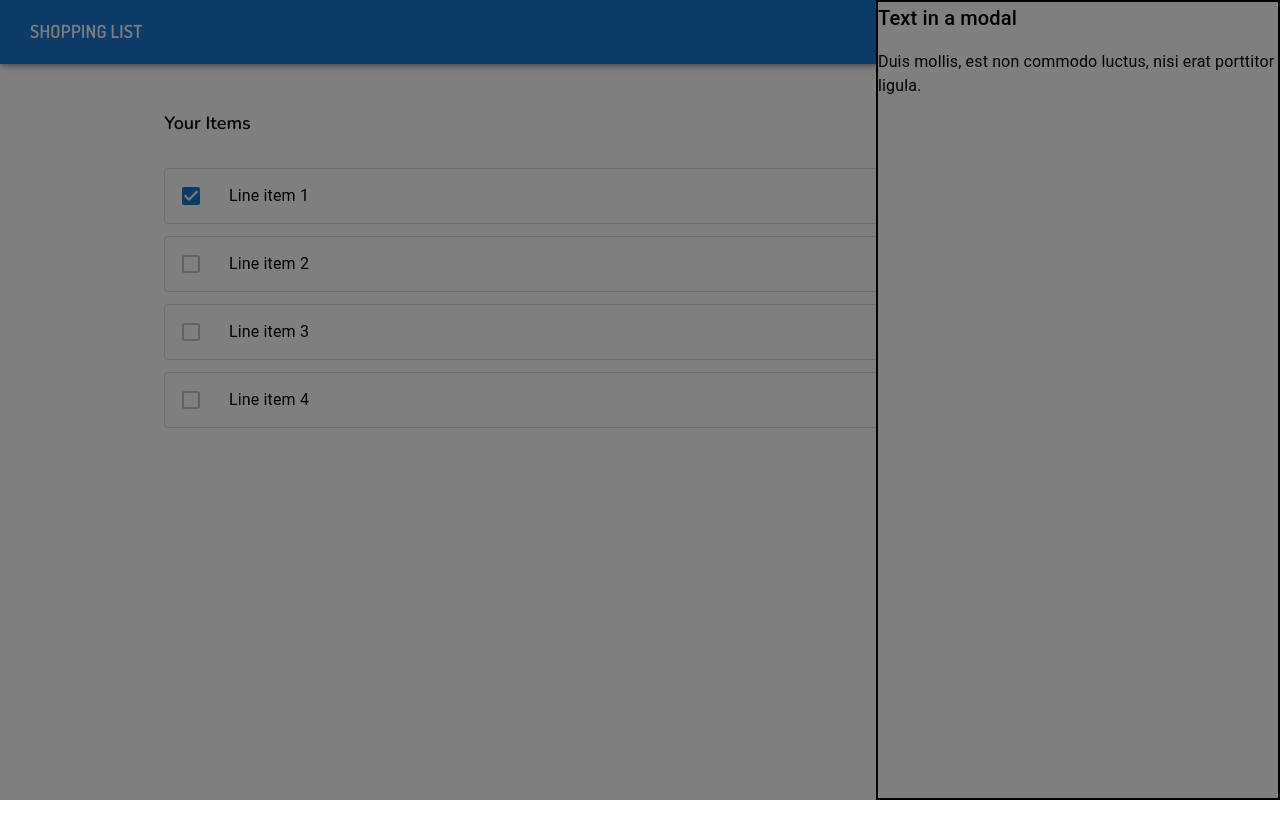
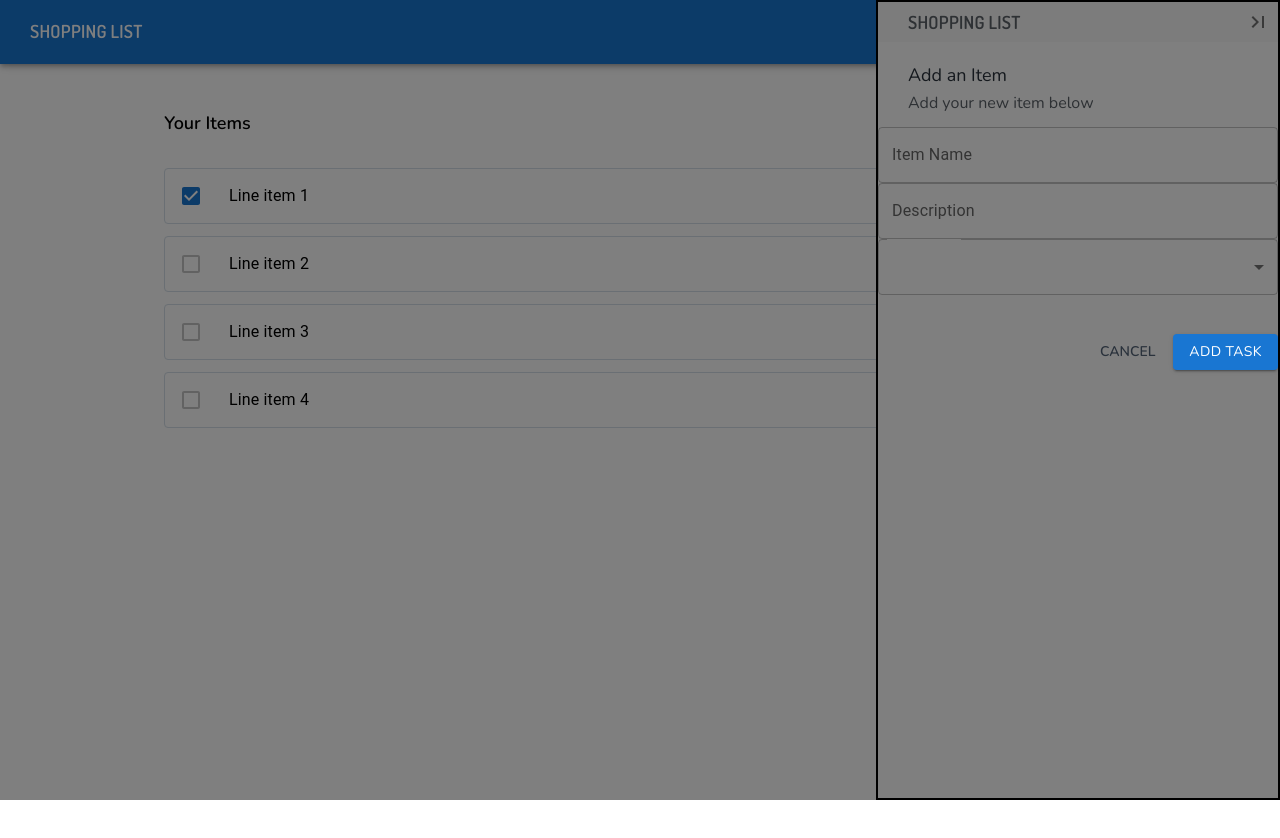
Before and after one commit to aranyameas/groceryList, a React (Create React App) app: page / in a window 1280 px wide. Both pictures are taken after a click on the button "Add Item". Shown: the top 838 px of the page. Built offline with nearby package versions, Linux system fonts and the light colour scheme.

Commit message:
About half way done with Add UI

```diff
--- a/src/App.css
+++ b/src/App.css
@@ -227,7 +227,7 @@
   color: #5c6269;
 }
 
-.Delete-buttons {
+.Modal-buttons {
   display: flex;
   justify-content: flex-end;
   align-items: flex-end;
@@ -275,3 +275,50 @@
   color: #555f7c;
   padding-right: 14px;
 }
+
+.Add-contents {
+  display: flex;
+  flex-direction: column;
+}
+
+.AddEdit-header {
+  display: flex;
+  flex-direction: row;
+  justify-content: space-between;
+  align-items: center;
+  margin-bottom: 21px;
+  background-color: #fafafa;
+}
+
+.AddEdit-shoppinglist-text {
+  font-weight: 600;
+  font-size: 18px;
+  color: #5c6269;
+  margin-left: 30px;
+  letter-spacing: 0.25px;
+}
+
+.AddEdit-subtext {
+  font-weight: 400;
+  font-size: 18px;
+  letter-spacing: -1.30385e-9px;
+
+  /* Typography/Primary Font */
+  color: #2a323c;
+  margin-left: 30px;
+}
+
+.AddEdit-subsubtext {
+  font-weight: 400;
+  font-size: 16px;
+  line-height: 22px;
+
+  /* identical to box height, or 138% */
+  letter-spacing: -1.30385e-9px;
+
+  /* Typography/Secondary Font */
+  color: #5c6269;
+  margin-left: 30px;
+  margin-top: 5px;
+  margin-bottom: 13px;
+}
--- a/src/content/Add.js
+++ b/src/content/Add.js
@@ -1,7 +1,21 @@
-import * as React from "react";
-import { Modal, Slide, Box, Backdrop, Typography } from "@mui/material";
+import React, { useState } from "react";
+import {
+  TextField,
+  Button,
+  Modal,
+  Slide,
+  Box,
+  Backdrop,
+  Select,
+  IconButton,
+  MenuItem,
+  InputLabel,
+  FormControl,
+} from "@mui/material";
+import { LastPageOutlined } from "@mui/icons-material";
 
 export const Add = (props) => {
+  const [amount, setAmount] = useState(0);
   const addOpen = props.addOpen;
   const setAddOpen = props.setAddOpen;
   const handleAddClose = () => setAddOpen(false);
@@ -15,7 +29,6 @@ export const Add = (props) => {
       aria-labelledby="transition-modal-title"
       aria-describedby="transition-modal-description"
       open={addOpen}
-      onClose={handleAddClose}
       BackdropComponent={Backdrop}
       BackdropProps={{
         timeout: 5,
@@ -24,12 +37,37 @@ export const Add = (props) => {
     >
       <Slide direction="left" in={addOpen}>
         <Box className="Modal">
-          <Typography id="transition-modal-title" variant="h6" component="h2">
-            Text in a modal
-          </Typography>
-          <Typography id="transition-modal-description" sx={{ mt: 2 }}>
-            Duis mollis, est non commodo luctus, nisi erat porttitor ligula.
-          </Typography>
+          <div className="Add-contents">
+            <div className="AddEdit-header">
+              <span className="font-dosis AddEdit-shoppinglist-text">
+                SHOPPING LIST
+              </span>
+              <IconButton onClick={handleAddClose}>
+                <LastPageOutlined />
+              </IconButton>
+            </div>
+            <span className="font-nunito AddEdit-subtext">Add an Item</span>
+            <span className="font-nunito AddEdit-subsubtext">
+              Add your new item below
+            </span>
+            <FormControl fullWidth>
+              <TextField label="Item Name" className="Margin-1"></TextField>
+              <TextField label="Description"></TextField>
+              <Select label="How many?" value={amount}>
+                <MenuItem value={1}>1</MenuItem>
+                <MenuItem value={2}>2</MenuItem>
+                <MenuItem value={3}>3</MenuItem>
+              </Select>
+              <div className="Modal-buttons">
+                <Button variant="text" onClick={handleAddClose}>
+                  <span className="Cancel font-nunito">Cancel</span>
+                </Button>
+                <Button variant="contained">
+                  <span className="font-nunito">Add Task</span>
+                </Button>
+              </div>
+            </FormControl>
+          </div>
         </Box>
       </Slide>
     </Modal>
--- a/src/content/Delete.js
+++ b/src/content/Delete.js
@@ -14,7 +14,6 @@ export function Delete(props) {
     <div>
       <Modal
         open={deleteOpen}
-        onClose={handleDeleteClose}
         aria-labelledby="modal-modal-title"
         aria-describedby="modal-modal-description"
         BackdropComponent={Backdrop}
@@ -27,7 +26,7 @@ export function Delete(props) {
           <span className="Delete-text font-nunito">
             Are you sure you want to delete this item? This can not be undone.
           </span>
-          <div className="Delete-buttons">
+          <div className="Modal-buttons">
             <Button
               variant="text"
               sx={{ right: "30px" }}
```
